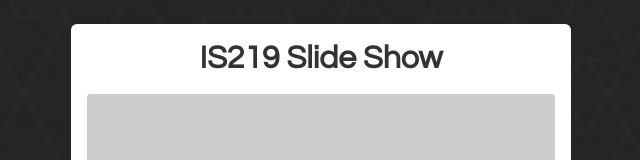
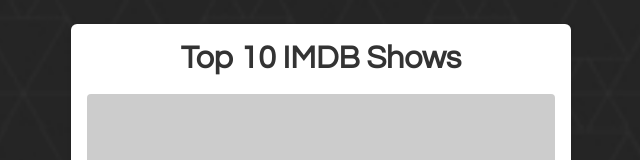
Before and after one commit to danjpal16/NJITPROJECT, a plain HTML site: page index.html in a window 1280 px wide. Shown: the top 160 px of the page, without its empty margins (319-959 px from the left). Drawn offline with nearby package versions, Linux system fonts and the light colour scheme; placeholder pictures from the web are drawn by us.

Commit message:
initial setup completed

```diff
--- a/index.html
+++ b/index.html
@@ -22,7 +22,7 @@
 <body>
     <div class="container my-4">
         <div id="photoBooth" class="text-center bg-white p-3 rounded shadow-sm mx-auto">
-            <h1 class="banner mb-3">IS219 Slide Show</h1>
+            <h1 class="banner mb-3">Top 10 IMDB Shows</h1>
             <div id="slideShow" class="row justify-content-center">
 
                 <!-- Photo Holder Section -->
```
